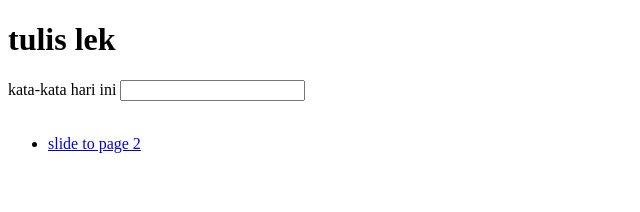
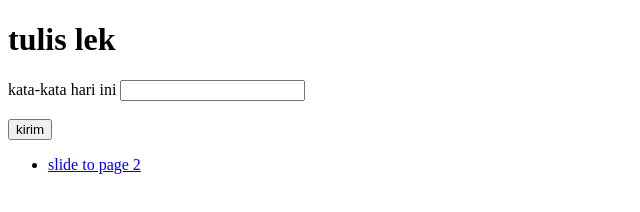
Before and after one commit to maul-tech/maultech.com.id, a plain HTML site: page index.html in a window 1280 px wide. Shown: the whole page, without its empty margins (0-640 px from the left). Drawn offline with Linux system fonts and the light colour scheme.

Commit message:
Update index.html

```diff
--- a/index.html
+++ b/index.html
@@ -12,6 +12,8 @@
   <label for="kata-kata hati ini">kata-kata hari ini</label>
   <input type="text id"=ntah ikam
   name="ntah"><br><br>
+        <input type="submit"
+  value="kirim">
   </form>
 
 
```
